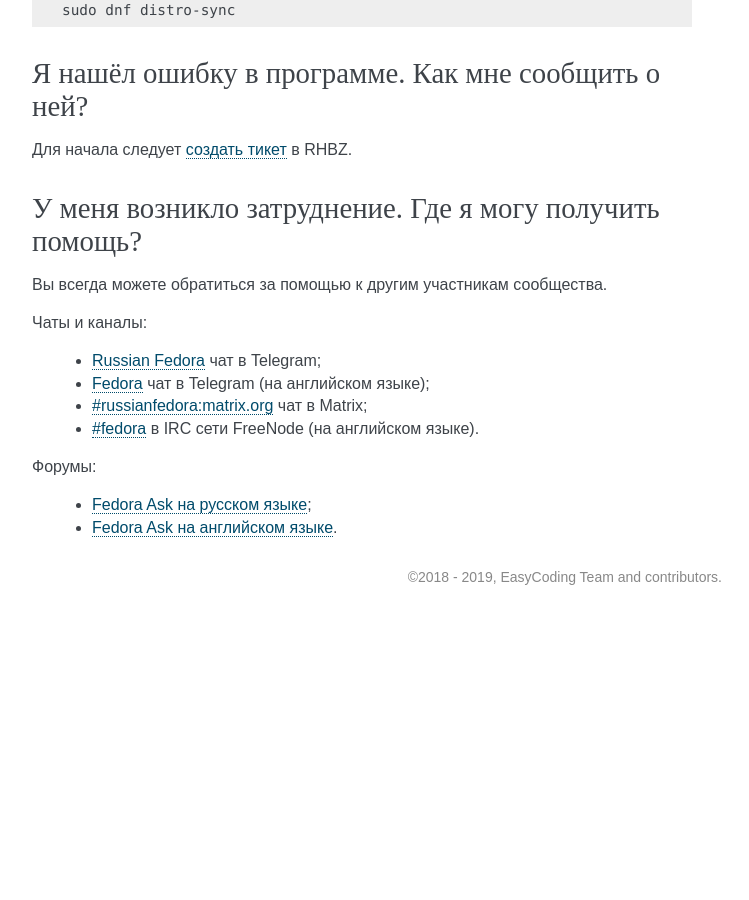
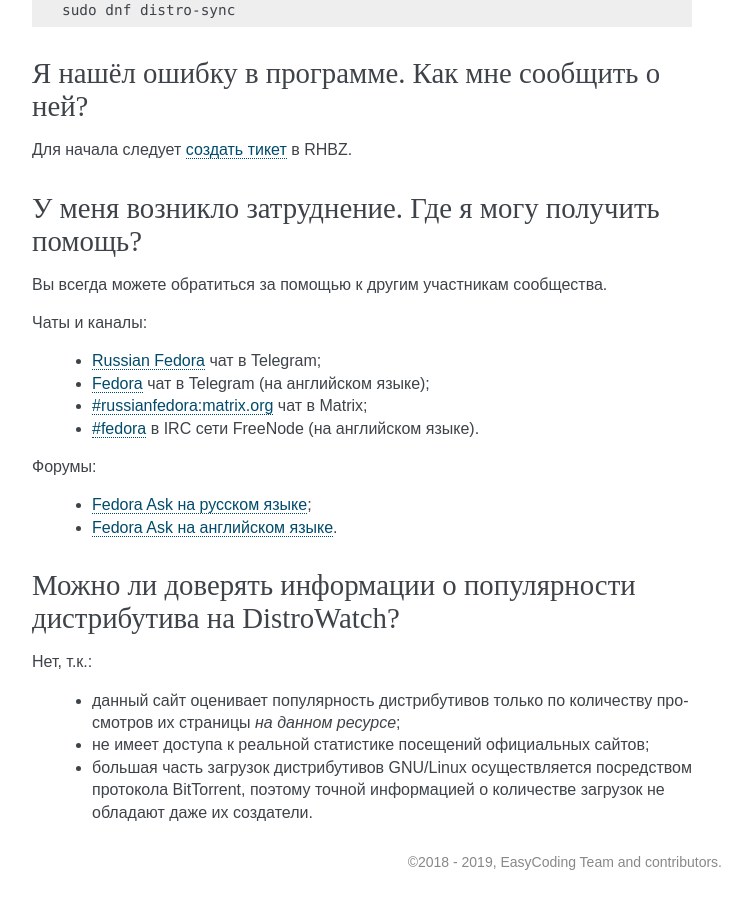
Before and after one commit to RussianFedora/FAQ, a Sphinx documentation site: the page built from source/generic-info.rst, in a window 1280 px wide and 900 px high, scrolled down 3143 px. Shown: the whole window, without its empty margins (388-1137 px from the left). Built offline with Sphinx 7.4.7, drawn with Linux system fonts in a browser that asks for light colours; before the commit the page ends 3758 px from its top, so only the background shows below that; some of the changed text lies outside the part shown.

Commit message:
Added question about DistroWatch.

```diff
--- a/source/generic-info.rst
+++ b/source/generic-info.rst
@@ -220,3 +220,15 @@
 
  * `Fedora Ask на русском языке <https://ask.fedoraproject.org/ru/questions/>`__;
  * `Fedora Ask на английском языке <https://ask.fedoraproject.org/en/questions/>`__.
+
+.. index:: popularity, distribution, distrowatch
+.. _distrowatch:
+
+Можно ли доверять информации о популярности дистрибутива на DistroWatch?
+============================================================================
+
+Нет, т.к.:
+
+ * данный сайт оценивает популярность дистрибутивов только по количеству просмотров их страницы *на данном ресурсе*;
+ * не имеет доступа к реальной статистике посещений официальных сайтов;
+ * большая часть загрузок дистрибутивов GNU/Linux осуществляется посредством протокола BitTorrent, поэтому точной информацией о количестве загрузок не обладают даже их создатели.
```
